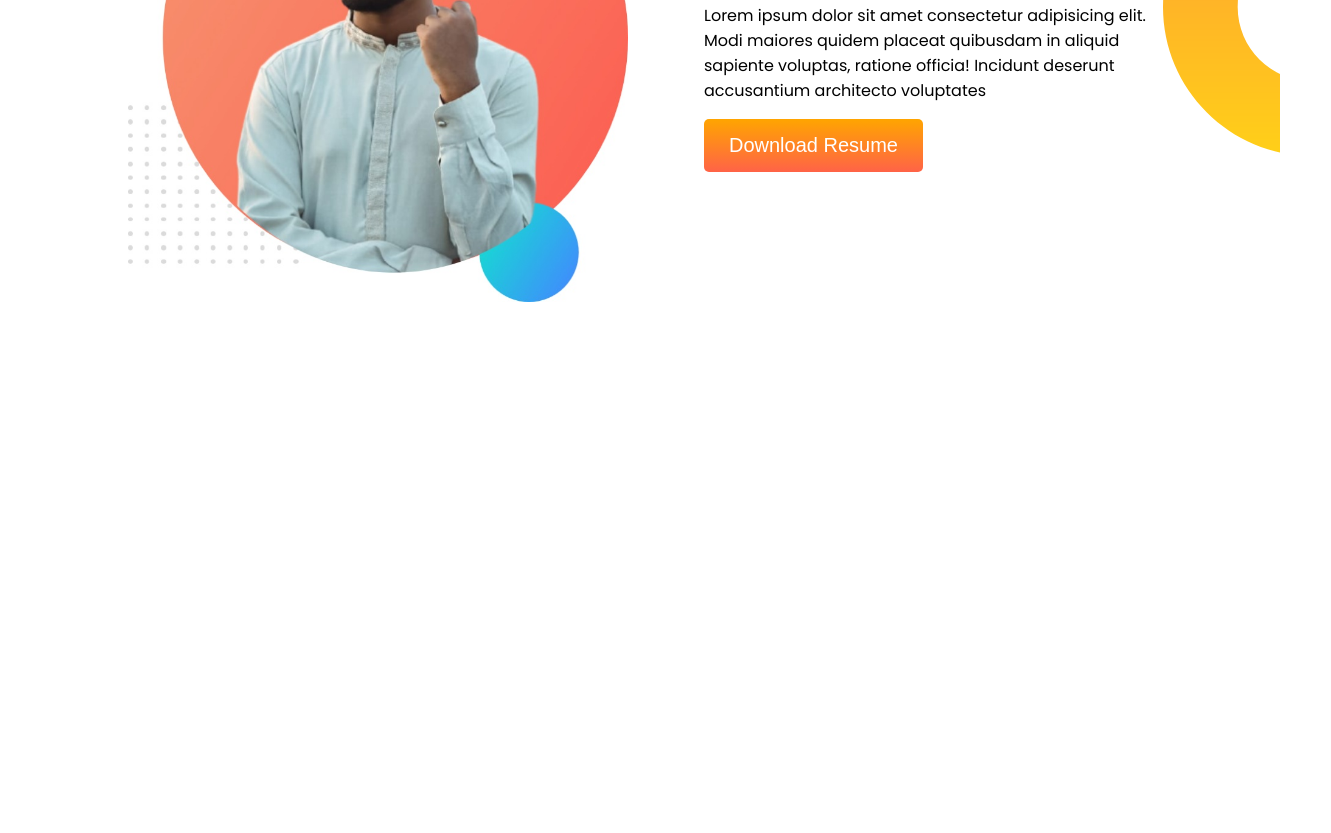
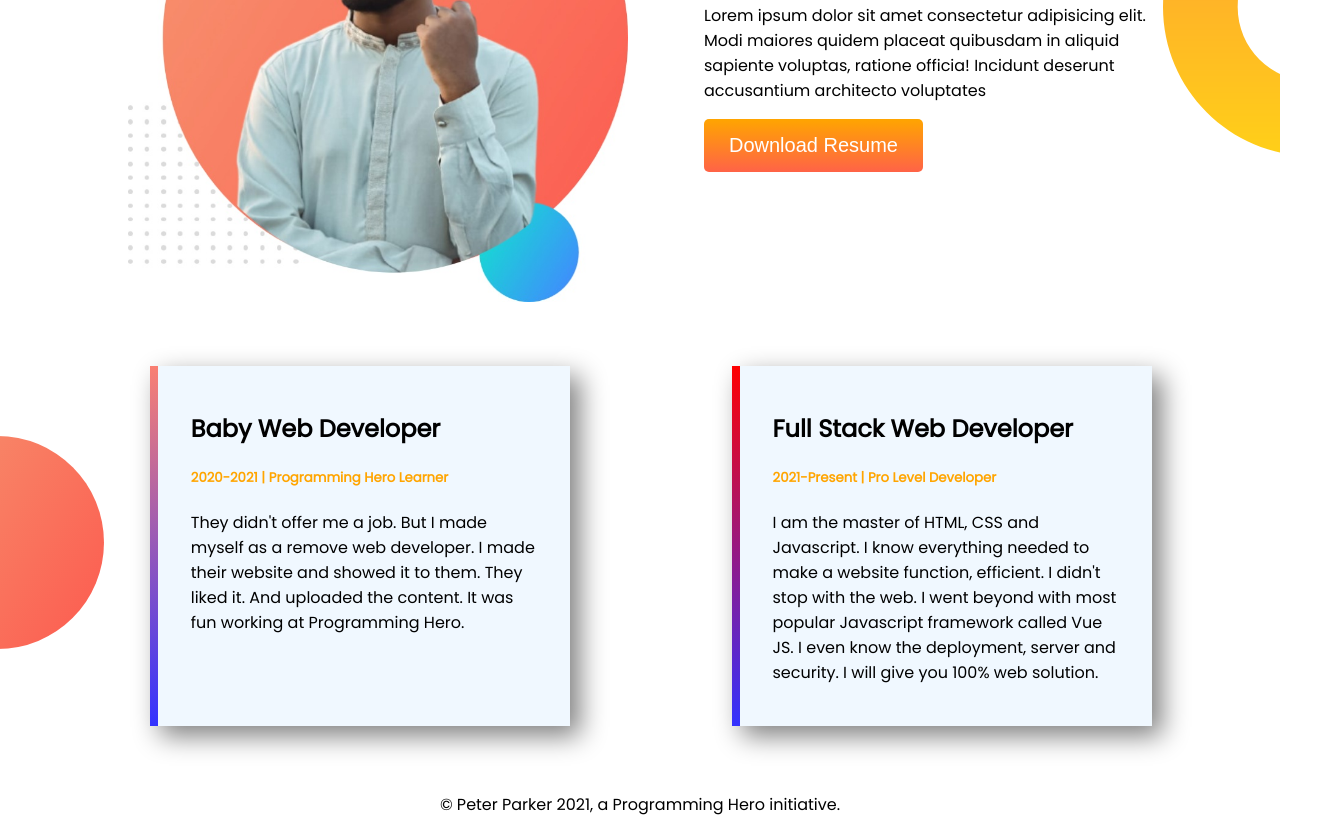
Before and after one commit to FarhanNadim12/developer-portfolio, a plain HTML site: page index.html in a window 1280 px wide. Shown: the part 936-1769 px from the top of the page, 1331 px wide, since content can reach past the window. Before the commit the page ends 1245 px from the top, so only its background shows below. Drawn offline with Linux system fonts and the light colour scheme.

Commit message:
scbdagsdf

```diff
--- a/index.html
+++ b/index.html
@@ -46,6 +46,43 @@
 
         </div>
     </section>
+
+
+    <section id="experiences">
+        <div class="babyWeb">
+            <h2>Baby Web Developer</h2>
+            <h5><span>2020-2021 | Programming Hero Learner</span></h5>
+            <p>They didn't offer me a job. But I made myself as a remove web developer. I made their website and showed
+                it to them. They liked it. And uploaded the content. It was fun working at Programming Hero.</p>
+
+
+        </div>
+        <div class="fullStack">
+
+            <h2>Full Stack Web Developer</h2>
+            <h5><span>2021-Present | Pro Level Developer</span></h5>
+            <p>I am the master of HTML, CSS and Javascript. I know everything needed to make a website function,
+                efficient. I didn't stop with the web. I went beyond with most popular Javascript framework called Vue
+                JS. I even know the deployment, server and security. I will give you 100% web solution.</p>
+
+
+        </div>
+
+
+    </section>
+
+
+
+
+
+<footer>
+    <p>© Peter Parker 2021, a Programming Hero initiative.</p>
+</footer>
+
+
+
+
+
 </body>
 
 </html>
--- a/style.css
+++ b/style.css
@@ -6,7 +6,7 @@ body{
 #top-content{
     width: 90%;
   margin: auto;
-  padding-left: 14%;
+  padding-left: 10%;
   background-image: url("images/top-banner.png");
   background-repeat: no-repeat;
     display: flex;
@@ -22,6 +22,14 @@ body{
       background-position: right;
 
 }
+#experiences{
+    width: 90%;
+display: flex;
+background-image: url(images/exp-bg.png);
+background-repeat: no-repeat;
+background-position: left;
+}
+
 h1{
     font-size: 50px;
 }
@@ -53,3 +61,30 @@ width: 70%;
     margin-top: 3%;
     margin-left: 5%;
 }
+.babyWeb{
+    width: 35%;
+    margin-left: 13%;
+    margin-top: 5%;
+    background-color: aliceblue;
+    padding: 25px 33px;
+   box-shadow: 10px 10px 25px gray;
+   margin-bottom: 50px;
+   border-left: 8px solid;
+    border-image: linear-gradient(salmon, rgb(50, 50, 255)) 27;
+    border-image-slice: 1;
+}
+.fullStack{
+    width: 35%;
+    margin-left: 14%;
+    margin-top: 5%;
+    background-color: aliceblue;
+    padding: 25px 33px;
+    box-shadow: 10px 10px 25px gray;
+    margin-bottom: 50px;
+    border-left: 8px solid;
+    border-image: linear-gradient(red, rgb(50, 50, 255)) 27;
+    border-image-slice: 1;
+}
+footer p{
+    text-align: center;
+}
```
